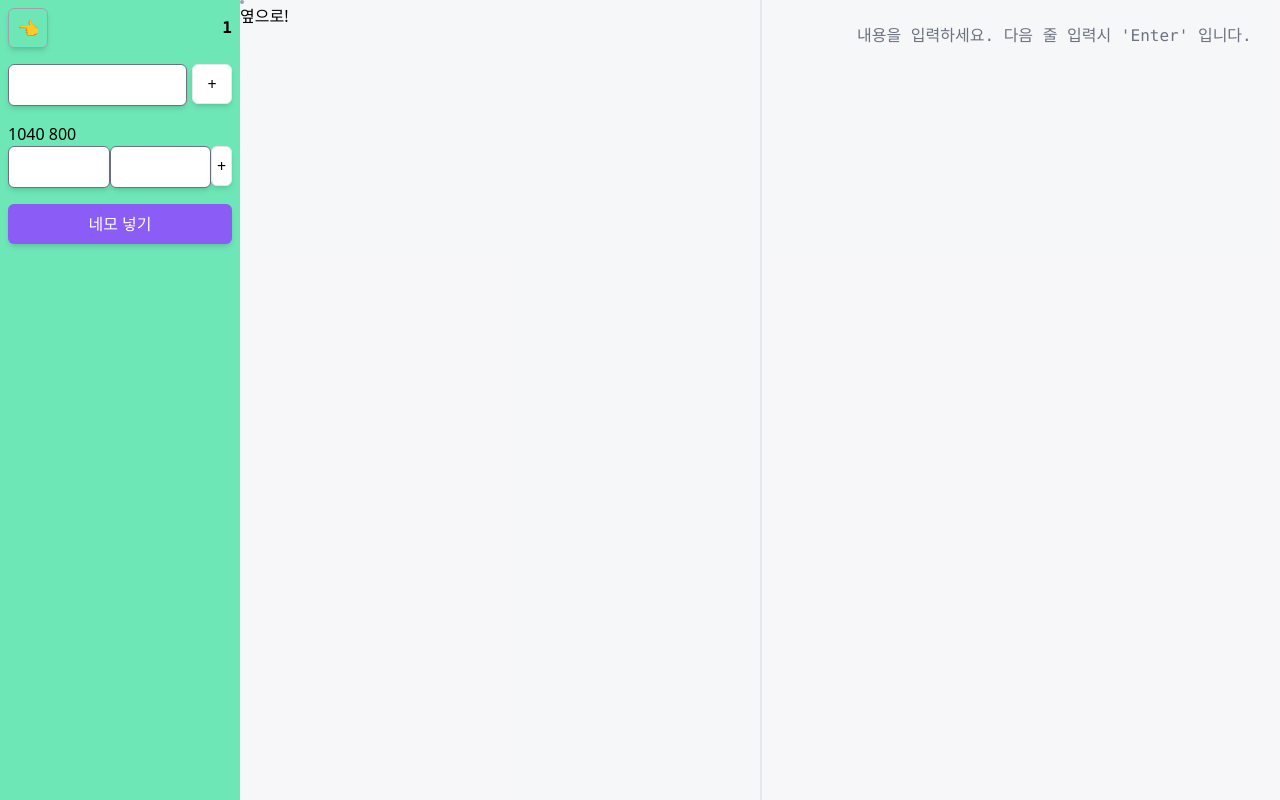
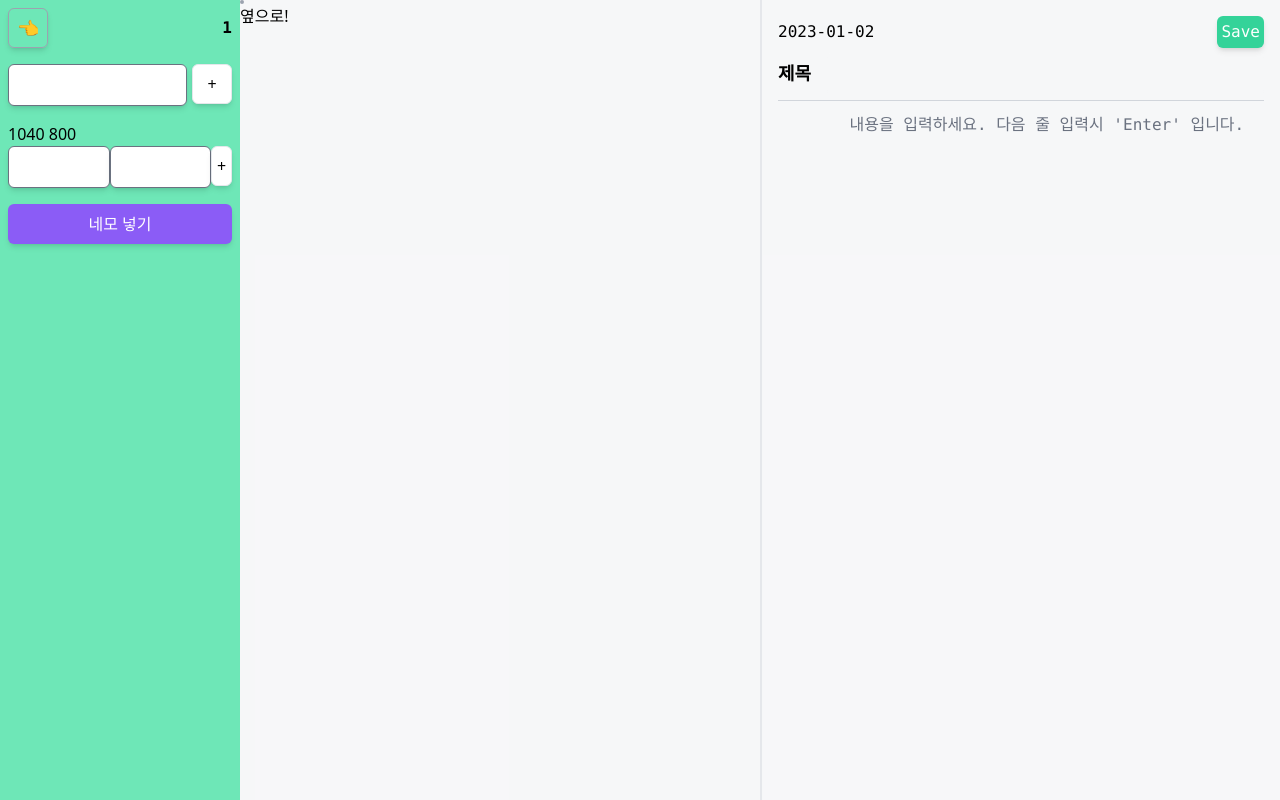
Before and after one commit to onejuice98/juiceplan, a React (Create React App) app: page /diary/1 in a window 1280 px wide. Built offline with nearby package versions, Linux system fonts and the light colour scheme.

Commit message:
diary_day : Save Button, text font size 조절, 제목

```diff
--- a/src/components/common/JuiceFont.tsx
+++ b/src/components/common/JuiceFont.tsx
@@ -8,6 +8,7 @@
 interface IJuiceFont {
   isBold?: boolean;
   isSmall?: boolean;
+  isBig?: boolean;
   others?: string;
   isTooltip?: boolean;
   children: React.ReactNode;
@@ -17,13 +18,14 @@ const JuiceFont = ({
   isSmall = false,
   others = "none",
   children,
+  isBig = false,
 }: IJuiceFont) => {
   return (
     <>
       <div
         className={`font-mono ${isBold && `font-bold`} ${
           isSmall && `text-sm`
-        } ${others} `}
+        } ${isBig && `text-lg`} ${others} `}
       >
         {children}
       </div>
--- a/src/components/common/SetBtn.tsx
+++ b/src/components/common/SetBtn.tsx
@@ -1,13 +1,30 @@
 import { DragControls } from "framer-motion";
+import React, { useState } from "react";
+import { useSetRecoilState } from "recoil";
+import { textSize, textSizeType } from "../../recoil/diary";
 
 interface ISetBtn {
-  onClick?: () => void;
+  onClick?: React.MouseEventHandler<HTMLButtonElement>;
   isHover?: boolean;
   isWeakGray?: boolean;
   others?: string;
+  isSettingBox?: boolean;
 }
-const SetBtn = ({ onClick, isHover, isWeakGray, others }: ISetBtn) => {
+const SetBtn = ({
+  onClick,
+  isHover,
+  isWeakGray,
+  others,
+  isSettingBox,
+}: ISetBtn) => {
+  const [hover, setHover] = useState(false);
+  const setTextSize = useSetRecoilState<textSizeType>(textSize);
+  const handleTextSize = (event: React.ChangeEvent<HTMLSelectElement>) => {
+    const value: textSizeType = event.currentTarget.value;
+    setTextSize(value);
+  };
   return (
+    <>
       <button
         data-collapse-toggle="navbar-sticky"
         type="button"
@@ -16,6 +33,7 @@ const SetBtn = ({ onClick, isHover, isWeakGray, others }: ISetBtn) => {
         } ${isWeakGray ? `text-gray-400` : "text-gray-500"} ${others}`}
         aria-controls="navbar-sticky"
         aria-expanded="false"
+        onMouseUp={() => setHover(true)}
         onClick={onClick}
       >
         <svg
@@ -32,6 +50,18 @@ const SetBtn = ({ onClick, isHover, isWeakGray, others }: ISetBtn) => {
           ></path>
         </svg>
       </button>
+      {isSettingBox && hover && (
+        <div className="w-32 h-72 bg-amber-200 absolute translate-y-[45%] duration-300 z-[999]">
+          <button onClick={() => setHover(false)}> X </button>
+          <select onChange={handleTextSize}>
+            <option value="text-base"> 적당히 </option>
+            <option value="text-sm"> 작게 </option>
+            <option value="text-lg"> 크게 </option>
+          </select>
+          <button onClick={onClick}> 적용 </button>
+        </div>
+      )}
+    </>
   );
 };
 
--- a/src/components/diary/Body.tsx
+++ /dev/null
@@ -1,5 +0,0 @@
-const Body = () => {
-  return;
-};
-
-export default Body;
--- a/src/components/diary/Editor.tsx
+++ b/src/components/diary/Editor.tsx
@@ -1,8 +1,4 @@
-import e from "express";
-import { Reorder, useDragControls } from "framer-motion";
 import React, {
-  ChangeEvent,
-  InputHTMLAttributes,
   MouseEventHandler,
   RefObject,
   useEffect,
@@ -10,47 +6,95 @@ import React, {
   useState,
 } from "react";
 import { useForm } from "react-hook-form";
+import { useParams } from "react-router-dom";
+import { useRecoilState, useRecoilValue } from "recoil";
+import { dDayListState, UserInput } from "../../recoil/dDay";
+import {
+  DiaryContext,
+  diaryContextState,
+  textSize,
+  textSizeType,
+} from "../../recoil/diary";
+import Divider from "../common/Divider";
+import JuiceFont from "../common/JuiceFont";
 import SetBtn from "../common/SetBtn";
 
-interface ILineBreak {
-  textLength: boolean;
+interface IEditor {
+  day: string;
 }
-interface ITextarea {
-  rows: number;
-  lineBreak: {};
-}
-const Editor = () => {
-  const dragControls = useDragControls();
-
+const Editor = ({ day }: IEditor) => {
   const { register, watch } = useForm();
-  const [contextList, setContextList] = useState<string[]>(["context"]);
+  const [contextList, setContextList] =
+    useRecoilState<DiaryContext[]>(diaryContextState);
+  const contextRef = useRef<(HTMLInputElement | null)[]>([]);
   const [isEnter, setIsEnter] = useState(false);
-  const [contextNumber, setContextNumber] = useState(0);
-
+  const [contextNumber, setContextNumber] = useState(1);
+  const [makeDisable, setMakeDisable] = useState(false);
+  const [onSetting, setOnSetting] = useState(false);
+  const [inputTextSize, setInputTextSize] = useState<string[]>([]);
+  const [fontSize, setFontSize] = useRecoilState<textSizeType>(textSize);
   const onKeyEnter = (event: React.KeyboardEvent<HTMLInputElement>) => {
     if (event.key === "Enter") {
       setIsEnter(true);
     }
+    return isEnter;
+  };
+  const onContextClick = (
+    event: React.MouseEvent<HTMLButtonElement, MouseEvent>,
+    index: number
+  ) => {
+    console.log(index);
+    let copiedInputTextSize = [...inputTextSize];
+    copiedInputTextSize[index] = fontSize;
+    setInputTextSize(copiedInputTextSize);
+  };
 
-    return isEnter;
+  const onSettingClick = (index: number) => {
+    let copiedInputTextSize = [...inputTextSize];
+    copiedInputTextSize[index] = fontSize;
+    setInputTextSize(copiedInputTextSize);
+    setFontSize("");
   };
 
   useEffect(() => {
     if (isEnter) {
-      console.log("Hello!");
       setContextNumber((num) => num + 1);
-      setContextList([...contextList, "context" + contextNumber]);
+      setContextList([
+        ...contextList,
+        {
+          id: "context" + contextNumber,
+          context: watch("context" + contextNumber),
+        },
+      ]);
+      setInputTextSize([...inputTextSize, ""]);
       setIsEnter(false);
     }
   }, [isEnter]);
 
   return (
-    <div className="p-4 gap-2 flex flex-col">
-      <Reorder.Group values={contextList} onReorder={setContextList} axis="y">
-        {contextList.map((val, idx) => (
-          // key 는 number 면 이거 작동안함 ㅋㅋ;; 완전 핵 어이 없음
-          <Reorder.Item value={val} key={val} dragControls={dragControls}>
-            <div className="flex gap-2 group relative items-center">
+    <div className="p-4 gap-1 flex flex-col">
+      <div className="flex justify-between items-center">
+        <JuiceFont>{day}</JuiceFont>
+        <button
+          onClick={() => setMakeDisable((prev) => !prev)}
+          className="font-mono bg-emerald-400 p-1 rounded-md shadow-md text-white hover:bg-emerald-600 duration-300"
+        >
+          {makeDisable ? "Edit" : "Save"}
+        </button>
+      </div>
+      <div className="flex gap-4 items-center">
+        <JuiceFont isBold isBig others="whitespace-nowrap">
+          제목
+        </JuiceFont>
+        <input
+          disabled={makeDisable}
+          className="p-2 font-bold text-lg border-none w-full rounded-md  bg-gray-100/[0.1]"
+        />
+      </div>
+      <Divider />
+
+      {contextList.map((value, idx) => (
+        <div key={value.id} className="flex gap-1 group relative items-center">
           <button
             onClick={() => setIsEnter(true)}
             className="group-hover:opacity-100 relative opacity-0 hover:opacity-100 hover:bg-gray-200 w-8 h-8 rounded-md duration-500 text-gray-400"
@@ -59,19 +103,21 @@ const Editor = () => {
           </button>
           <SetBtn
             isWeakGray
+            isSettingBox
+            onClick={() => onSettingClick(idx)}
             others="relative opacity-0 group-hover:opacity-100 hover:opacity-100 hover:bg-gray-200 duration-500"
           />
           <input
-                {...register(idx + "", {})}
+            {...register("context" + idx, {})}
             onKeyUp={onKeyEnter}
             autoComplete="off"
-                className={`font-mono border-none bg-gray-100/[0.1] text-base w-full px-1 active:bg-blue-200 duration-150 whitespace-pre-line resize-none`}
+            disabled={makeDisable}
+            key={value.id}
+            className={`font-mono border-none bg-gray-100/[0.1] w-full px-1 active:bg-blue-200 active:rounded-sm duration-150 whitespace-pre-line resize-none ${inputTextSize[idx]}`}
             placeholder="내용을 입력하세요. 다음 줄 입력시 'Enter' 입니다."
           />
         </div>
-          </Reorder.Item>
       ))}
-      </Reorder.Group>
     </div>
   );
 };
--- a/src/components/diary/LeftCanvas.tsx
+++ b/src/components/diary/LeftCanvas.tsx
@@ -86,7 +86,7 @@ const LeftCanvas = ({
         ></canvas>
         <button onClick={toRight}> 옆으로! </button>
       </div>
-      <Editor />
+      <Editor day={"2023-01-02"} />
     </div>
   );
 };
--- a/src/recoil/diary.ts
+++ b/src/recoil/diary.ts
@@ -18,3 +18,19 @@ export const canvasHeight = atom<number>({
 export const leftContext = atom<CanvasRenderingContext2D>({
   key: "leftContext",
 });
+
+export interface DiaryContext {
+  id: string;
+  context: string;
+}
+
+export const diaryContextState = atom<DiaryContext[]>({
+  key: "diaryContextState",
+  default: [{ id: "context0", context: "" }],
+});
+
+export type textSizeType = "text-base" | "text-sm" | "text-lg" | string;
+export const textSize = atom<textSizeType>({
+  key: "textSize",
+  default: "text-base",
+});
```
Lines whose indentation alone changed are shown as unchanged.
